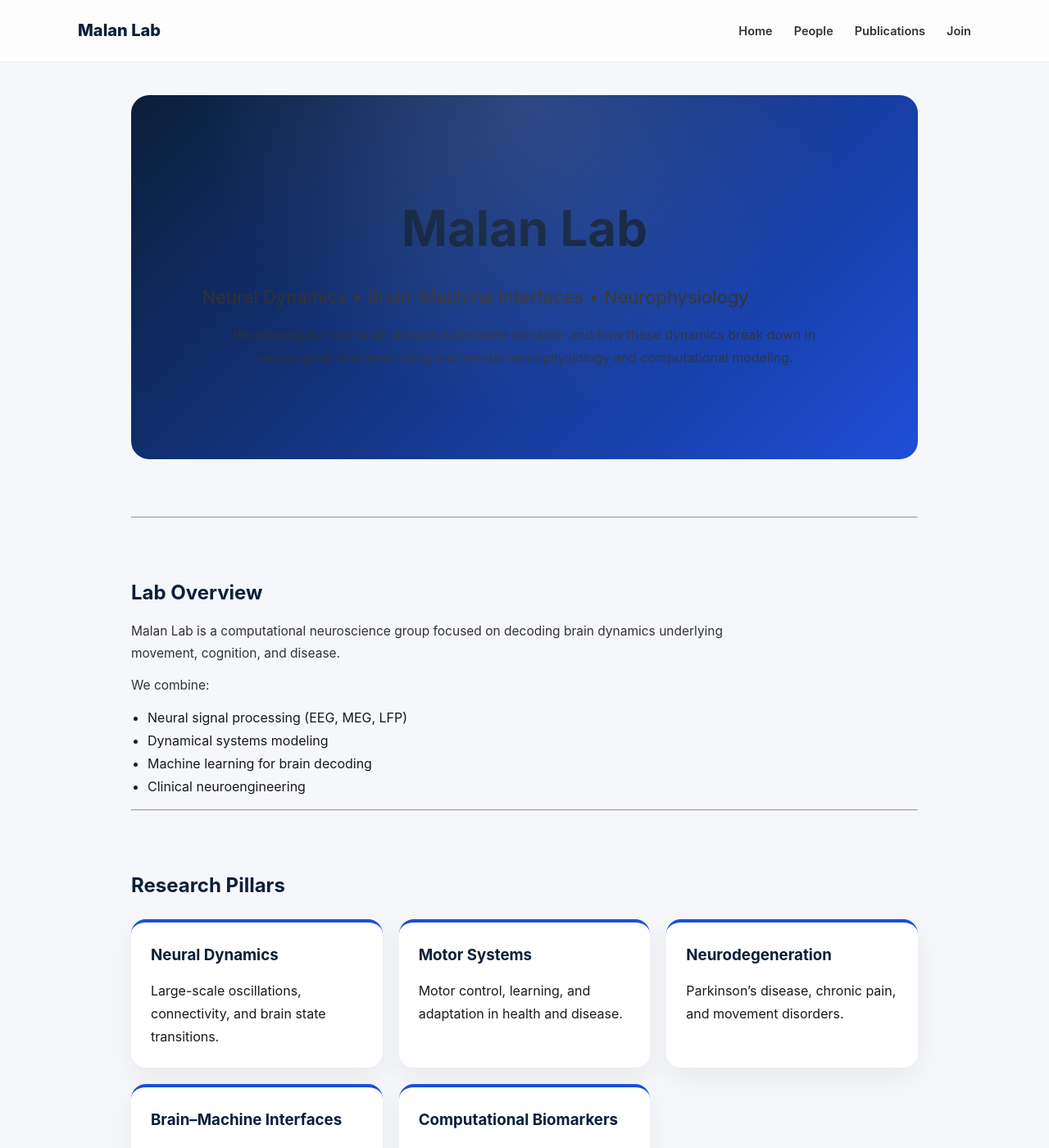
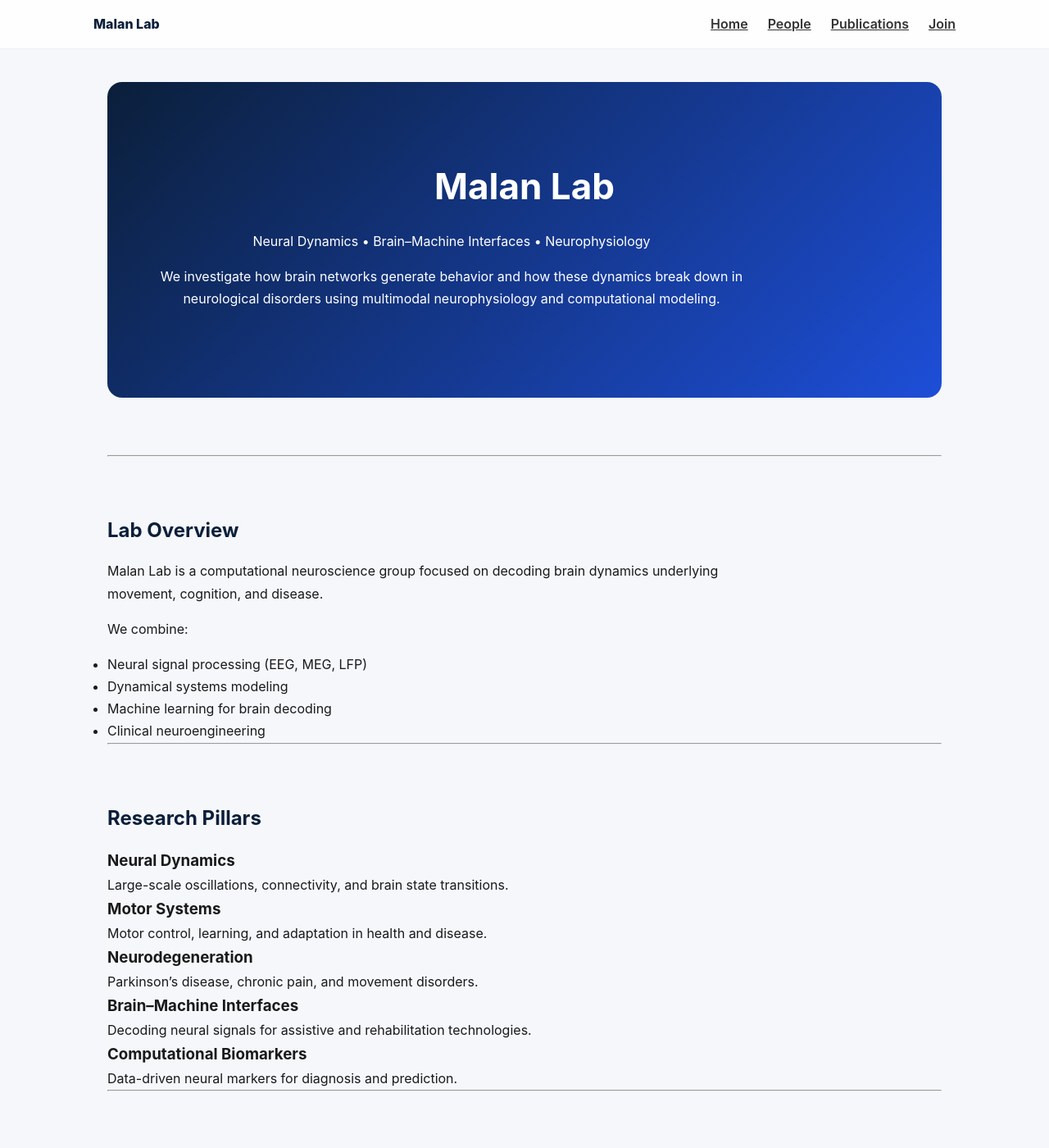
Before and after one commit to malanlab/malanlab.github.io, a Jekyll site: the page built from index.md, in a window 1280 px wide and 1400 px high. Shown: the whole window at 82% size. Built offline with Jekyll 4.4.1, drawn with Linux system fonts in a browser that asks for light colours.

Commit message:
Update style.css

```diff
--- a/assets/style.css
+++ b/assets/style.css
@@ -1,182 +1,107 @@
 
 /* =========================
-   DESIGN SYSTEM (ELITE LAB)
+   RESET (CRITICAL)
 ========================= */
-html, body {
+
+* {
   margin: 0;
   padding: 0;
+  box-sizing: border-box;
 }
 
-h1, h2, h3, p, ul, ol {
-  margin-top: 0;
+body {
+  font-family: "Inter", "Segoe UI", Roboto, Arial;
+  background: #f5f7fb;
+  color: #1a1a1a;
+  line-height: 1.7;
 }
 
-p {
-  margin-bottom: 14px;
-}
-
-ul, ol {
-  padding-left: 20px;
-  margin-bottom: 14px;
-}
-
-
-div {
-  margin-bottom: 0;
-}
-
-
-.grid,
-.highlight-grid {
-  gap: 20px;
-}
-
-.card,
-.highlight-card {
-  margin: 0;
-}
+/* =========================
+   DESIGN TOKENS
+========================= */
 
 :root {
   --primary: #0b1f3a;
   --accent: #1d4ed8;
   --bg: #f5f7fb;
   --card: #ffffff;
-  --text: #1a1a1a;
   --muted: #666;
 
-  /* spacing system */
-  --space-xs: 6px;
-  --space-sm: 12px;
-  --space-md: 20px;
-  --space-lg: 40px;
-  --space-xl: 70px;
+  --space-1: 8px;
+  --space-2: 16px;
+  --space-3: 24px;
+  --space-4: 40px;
+  --space-5: 70px;
 }
 
 /* =========================
-   GLOBAL RESET
+   PAGE SYSTEM (NO BUG ZONE)
 ========================= */
 
-* {
-  box-sizing: border-box;
+.page {
+  padding: var(--space-4) 0;
 }
 
-body {
-  margin: 0;
-  font-family: "Inter", "Segoe UI", Roboto, Arial, sans-serif;
-  background: var(--bg);
-  color: var(--text);
-  line-height: 1.75;
+.container {
+  max-width: 1050px;
+  margin: 0 auto;
+  padding: 0 var(--space-2);
 }
 
 /* =========================
-   TYPOGRAPHY FIX (IMPORTANT)
+   TYPOGRAPHY (CONTROLLED)
 ========================= */
 
-h1, h2, h3 {
-  margin: 0 0 var(--space-sm) 0;
+h1 {
+  font-size: 44px;
   color: var(--primary);
+  margin-bottom: var(--space-2);
 }
 
 h2 {
   font-size: 24px;
-  margin-top: var(--space-xl);
+  margin: var(--space-5) 0 var(--space-2);
+  color: var(--primary);
 }
 
 p {
-  font-size: 15.5px;
-  color: #333;
+  margin-bottom: var(--space-2);
   max-width: 800px;
-  margin-bottom: var(--space-sm);
 }
 
 /* =========================
-   LINKS
-========================= */
-
-a {
-  color: var(--primary);
-  text-decoration: none;
-}
-
-a:hover {
-  color: var(--accent);
-}
-
-/* =========================
-   HERO (WORLD CLASS)
-========================= */
-
-.hero {
-  background: linear-gradient(135deg, var(--primary), var(--accent));
-  color: white;
-  padding: 110px 20px;
-  border-radius: 22px;
-  text-align: center;
-  position: relative;
-  overflow: hidden;
-  margin-bottom: var(--space-xl);
-}
-
-.hero::after {
-  content: "";
-  position: absolute;
-  inset: 0;
-  background: radial-gradient(circle at top, rgba(255,255,255,0.12), transparent 60%);
-}
-
-.hero h1 {
-  font-size: 60px;
-  margin: 0;
-}
-
-.tagline {
-  font-size: 22px;
-  margin-top: var(--space-sm);
-}
-
-.subtitle {
-  font-size: 16px;
-  opacity: 0.85;
-  max-width: 800px;
-  margin: var(--space-sm) auto 0;
-}
-
-/* =========================
-   NAVBAR (FIXED + CLEAN)
+   NAVBAR (CLEAN + FIXED)
 ========================= */
 
 .navbar {
   position: sticky;
   top: 0;
-  background: rgba(255,255,255,0.75);
-  backdrop-filter: blur(18px);
+  background: rgba(255,255,255,0.85);
+  backdrop-filter: blur(14px);
   border-bottom: 1px solid rgba(0,0,0,0.06);
   z-index: 1000;
 }
 
 .nav-container {
-  max-width: 1150px;
+  max-width: 1100px;
   margin: auto;
   display: flex;
   justify-content: space-between;
-  align-items: center;
-  padding: var(--space-md) 30px;
+  padding: var(--space-2) var(--space-3);
 }
 
 .logo {
   font-weight: 800;
   color: var(--primary);
-  font-size: 20px;
 }
 
 .nav-links {
   display: flex;
-  gap: 26px;
+  gap: 24px;
 }
 
 .nav-links a {
   font-weight: 600;
-  font-size: 14.5px;
   color: #333;
   position: relative;
 }
@@ -185,96 +110,60 @@
   color: var(--primary);
 }
 
-.nav-links a::after {
-  content: "";
-  position: absolute;
-  bottom: -6px;
-  left: 0;
-  width: 0;
-  height: 2px;
-  background: var(--primary);
-  transition: 0.25s;
-}
-
-.nav-links a:hover::after {
-  width: 100%;
-}
-
 /* =========================
-   MAIN LAYOUT (FIXED SPACING ISSUE)
-========================= */
-
-main {
-  max-width: 1000px;
-  margin: auto;
-  padding: var(--space-lg) 20px;
-}
-
-/* =========================
-   GRID SYSTEM
+   GRID SYSTEM (SAFE)
 ========================= */
 
 .grid {
   display: grid;
-  grid-template-columns: repeat(auto-fit, minmax(280px, 1fr));
-  gap: 22px;
-  margin-top: var(--space-md);
+  grid-template-columns: repeat(auto-fit, minmax(260px, 1fr));
+  gap: var(--space-3);
+  margin-top: var(--space-3);
 }
 
 /* =========================
-   CARDS (CLEAN + CONSISTENT)
+   CARDS (NO LAYOUT LEAKS)
 ========================= */
 
 .card {
   background: var(--card);
-  padding: 22px;
-  border-radius: 16px;
-  box-shadow: 0 10px 30px rgba(0,0,0,0.06);
+  padding: var(--space-3);
+  border-radius: 14px;
   border-left: 4px solid var(--primary);
-  transition: 0.25s;
+  box-shadow: 0 8px 24px rgba(0,0,0,0.06);
+  transition: 0.2s;
 }
 
 .card:hover {
-  transform: translateY(-8px);
-}
-
-.card h3 {
-  margin: 0 0 var(--space-sm);
+  transform: translateY(-6px);
 }
 
 /* =========================
-   RESEARCH HIGHLIGHTS
+   HERO (SAFE ISOLATED)
 ========================= */
 
-.highlight-grid {
-  display: grid;
-  grid-template-columns: repeat(auto-fit, minmax(270px, 1fr));
-  gap: 20px;
-  margin-top: var(--space-md);
+.hero {
+  background: linear-gradient(135deg, var(--primary), var(--accent));
+  color: white;
+  padding: 90px 20px;
+  border-radius: 18px;
+  text-align: center;
+  margin-bottom: var(--space-5);
 }
 
-.highlight-card {
-  background: white;
-  padding: 24px;
-  border-radius: 18px;
-  border-top: 4px solid var(--accent);
-  box-shadow: 0 12px 32px rgba(0,0,0,0.06);
-  transition: 0.25s;
-}
-
-.highlight-card:hover {
-  transform: translateY(-10px);
+.hero h1 {
+  color: white;
 }
 
 /* =========================
-   FOOTER (CONSISTENT IF USED)
+   FOOTER
 ========================= */
 
 .footer {
-  margin-top: var(--space-xl);
-  padding: 50px 20px;
+  margin-top: var(--space-5);
+  padding: var(--space-4);
   text-align: center;
+  color: var(--muted);
+  border-top: 1px solid #eaeaea;
   background: white;
-  border-top: 1px solid #eaeaea;
-  color: var(--muted);
 }
```
